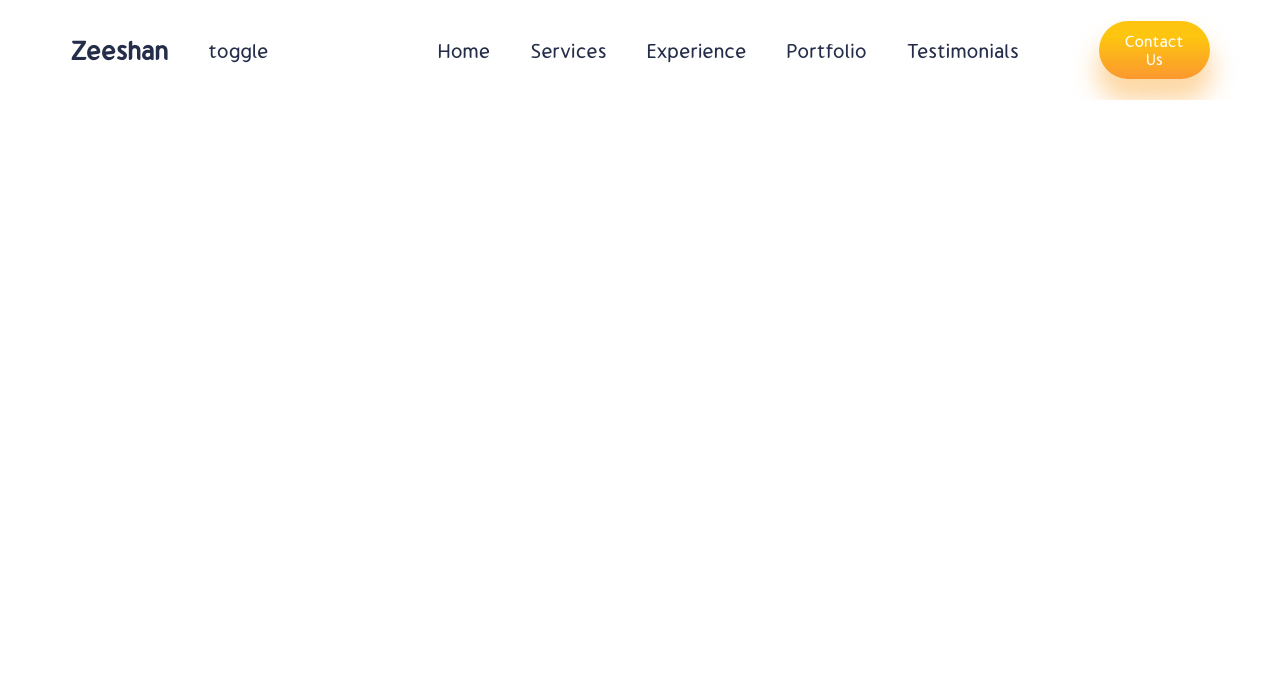
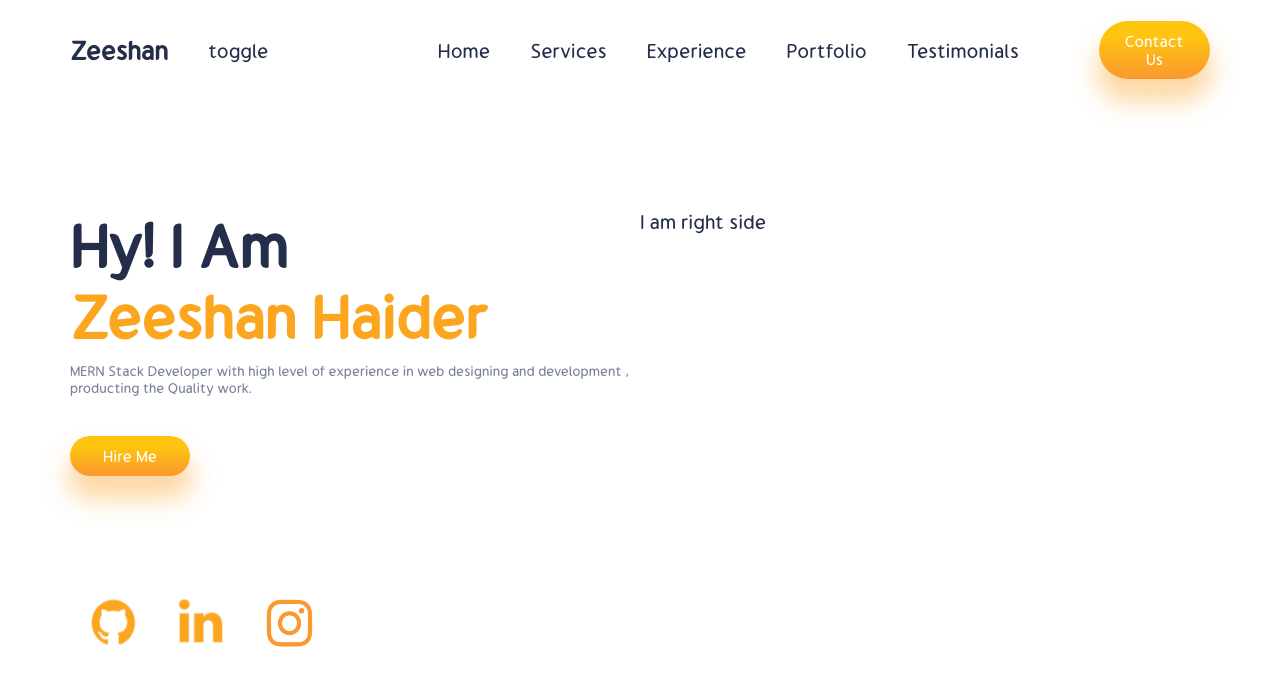
Before and after one commit to zeeshanhaider538/ZEESHAN-HAIDER-Portfolio, a React (Create React App) app: page / in a window 1280 px wide. Shown: the top 686 px of the page. Built offline with nearby package versions, Linux system fonts and the light colour scheme.

Commit message:
Intro Left Completed

```diff
--- a/src/App.js
+++ b/src/App.js
@@ -1,11 +1,13 @@
 import logo from './logo.svg';
 import './App.css';
 import Navbar from './Components/Navbar/Navbar';
+import Intro from './Components/Intro/Intro';
 
 function App() {
   return (
     <div className="App">
      <Navbar/>
+     <Intro/>
     </div>
   );
 }
--- a/src/Components/Intro/Intro.css
+++ b/src/Components/Intro/Intro.css
@@ -0,0 +1,52 @@
+.intro {
+  display: flex;
+  height: 77vh;
+  margin-top: 6rem;
+}
+.i-left {
+  display: flex;
+  position: relative;
+  flex: 1;
+  gap: 2rem;
+  flex-direction: column;
+}
+.i-right {
+  display: flex;
+  position: relative;
+  flex: 1;
+}
+.i-name {
+  display: flex;
+  flex-direction: column;
+}
+.i-name > :nth-child(1) {
+  color: var(--black);
+  font-weight: bold;
+  font-size: 3rem;
+}
+.i-name > :nth-child(2) {
+  color: var(--orange);
+  font-weight: bold;
+  font-size: 3rem;
+}
+.i-name > :nth-child(3) {
+  font-size: 14px;
+  font-weight: 100;
+  color: var(--gray);
+  margin-top: 10px;
+}
+.i-button {
+  width: 6rem;
+  height: 2rem;
+}
+.i-icons {
+  margin-top: 3rem;
+  display: flex;
+  gap: 0rem;
+}
+.i-icons > * {
+  transform: scale(0.5);
+}
+.i-icons > *:hover {
+  cursor: pointer;
+}
--- a/src/Components/Intro/Intro.jsx
+++ b/src/Components/Intro/Intro.jsx
@@ -1,5 +1,8 @@
- import React from 'react'
-
+import React from "react";
+import "./Intro.css";
+import Github from "../../img/github.png";
+import LinkedIn from "../../img/linkedin.png";
+import Instagram from "../../img/instagram.png";
 const Intro = () => {
   return (
     <div className="intro">
@@ -7,14 +10,25 @@
         <div className="i-name">
           <span>Hy! I Am</span>
           <span>Zeeshan Haider</span>
-                <span>MERN Stack Developer with high level of experience in web designing and development , producting the Quality work.
+          <span>
+            MERN Stack Developer with high level of experience in web designing
+            and development , producting the Quality work.
           </span>
         </div>
+        <button className=" button i-button">Hire Me</button>
+        <div className="i-icons">
+          <a href="https://github.com/zeeshanhaider538" target={"_blank"} alt="github">
+            <img src={Github} alt="github"></img>
+          </a>
+          <a href="https://www.linkedin.com/in/zeeshan-haider-/" target={"_blank"} alt="Linkedin">
+            <img src={LinkedIn} alt="LinkedIn"></img>
+          </a>
+            <img src={Instagram} alt="Instagram"></img>
+        </div>
+      </div>
+      <div className="i-right">I am right side </div>
+    </div>
+  );
+};
 
-        </div>
-        <div className="i-right"></div>
-     </div>
-   )
- }
-
- export default Intro
+export default Intro;
```
Lines whose indentation alone changed are shown as unchanged.
